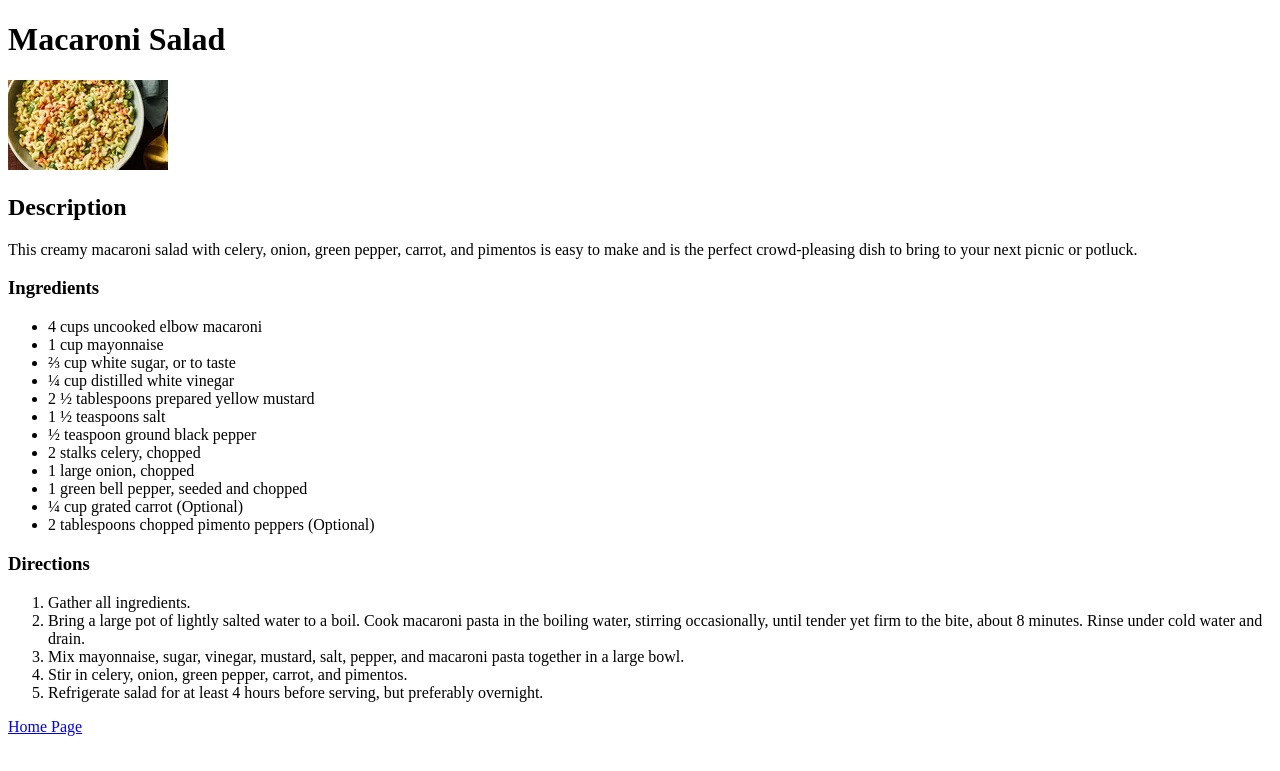
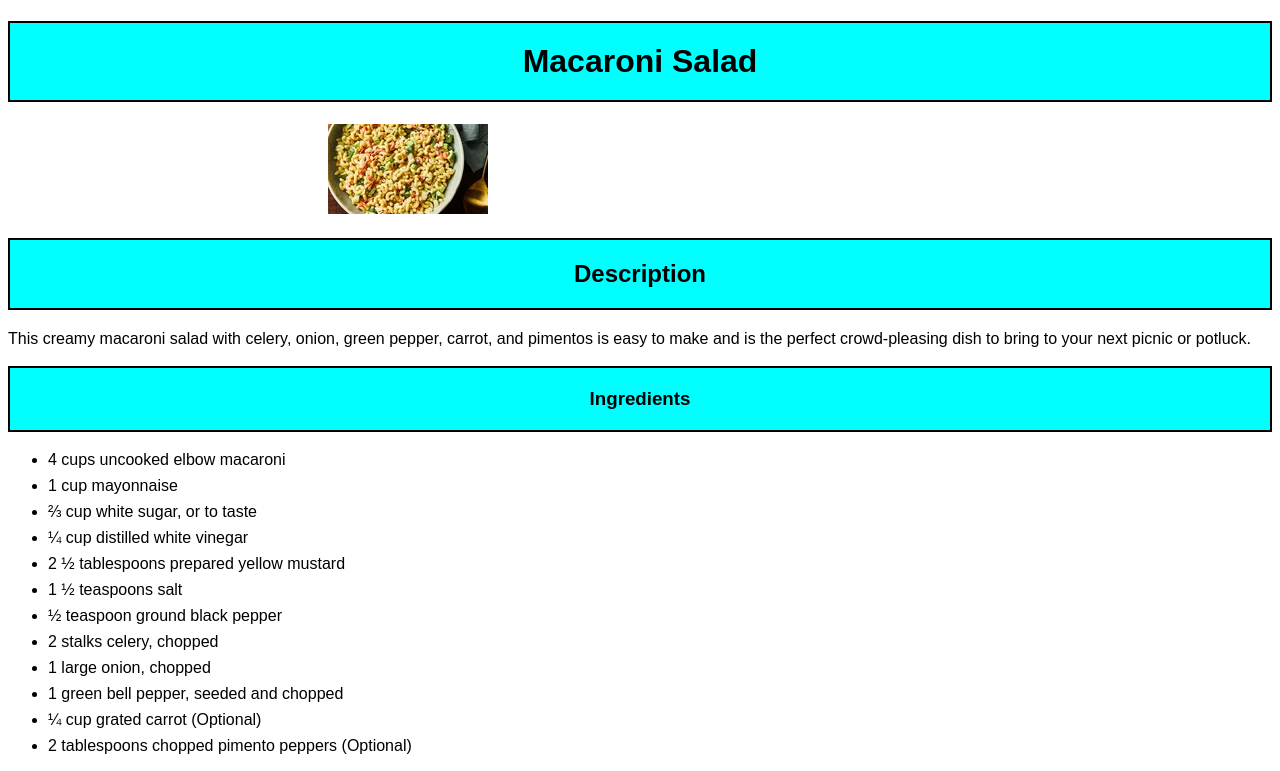
Before and after one commit to Davicodez/odin-recipes, a plain HTML site: page recipes/macaroni-salad.html in a window 1280 px wide. Shown: the top 771 px of the page. Drawn offline with Linux system fonts and the light colour scheme.

Commit message:
Add Basic css to the html file
added css to the header class, to the imgs, and lists, also set up a
font family for the entire project

```diff
--- /dev/null
+++ b/css/styles.css
@@ -0,0 +1,20 @@
+* {
+    /* outline: 3px solid red; */
+    font-family: Arial, Helvetica, sans-serif;
+}
+
+.header {
+    text-align: center;
+    padding: 20px;
+    background-color: aqua;
+    border: 2px solid black;
+}
+
+img {
+    margin-left: 320px;
+}
+
+li {
+    /* list-style-type: none; */
+    margin-bottom: 8px;
+}
--- a/recipes/macaroni-salad.html
+++ b/recipes/macaroni-salad.html
@@ -5,15 +5,16 @@
     <meta charset="UTF-8">
     <meta name="viewport" content="width=device-width, initial-scale=1.0">
     <title>Macaroni Salad</title>
+    <link rel="stylesheet" href="../css/styles.css">
 </head>
 
 <body>
-    <h1>Macaroni Salad</h1>
+    <h1 class="header">Macaroni Salad</h1>
     <img src="../Img/macaroni-salad.webp" alt="Macaroni Salad">
-    <h2>Description</h2>
+    <h2 class="header">Description</h2>
     <p>This creamy macaroni salad with celery, onion, green pepper, carrot, and pimentos is easy to make and is the
         perfect crowd-pleasing dish to bring to your next picnic or potluck. </p>
-    <h3>Ingredients</h3>
+    <h3 class="header">Ingredients</h3>
     <ul>
         <li>
             4 cups uncooked elbow macaroni
@@ -30,7 +31,7 @@
         <li>¼ cup grated carrot (Optional)</li>
         <li>2 tablespoons chopped pimento peppers (Optional)</li>
     </ul>
-    <h3>Directions</h3>
+    <h3 class="header">Directions</h3>
     <ol>
         <li>Gather all ingredients. </li>
         <li>Bring a large pot of lightly salted water to a boil. Cook macaroni pasta in the boiling water, stirring
```
Also changed, not shown: index.html (+2 -1 lines), recipes/strawberry-pretzel-salad.html (+5 -4 lines), recipes/sweet-resturant-slaw.html (+5 -4 lines).
